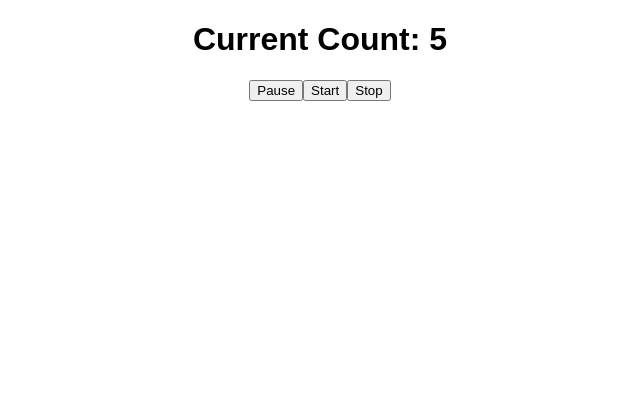
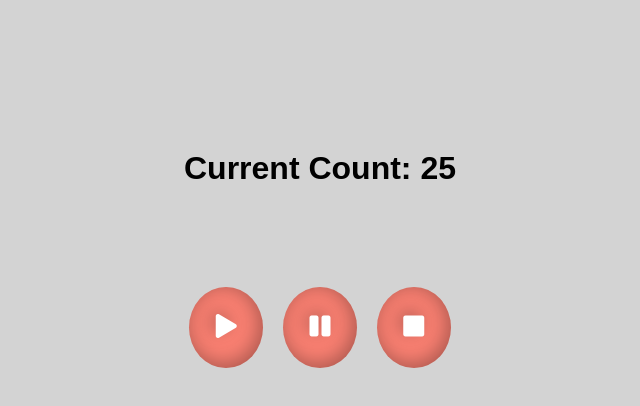
Before and after one commit to MatthieuNadeau96/Pomodoro-Timer, a React (Create React App) app: page / in a window 1280 px wide. Shown: the top 406 px of the page, without its empty margins (320-960 px from the left). Built offline with nearby package versions, Linux system fonts and the light colour scheme.

Commit message:
added button icons and messed with the styling a bit

```diff
--- a/public/index.html
+++ b/public/index.html
@@ -1,11 +1,12 @@
 <!DOCTYPE html>
-<html lang="en">
+<html style="background-color: lightgrey;" lang="en">
   <head>
     <meta charset="utf-8">
     <meta name="viewport" content="width=device-width, initial-scale=1, shrink-to-fit=no">
     <meta name="theme-color" content="#000000">
     <link rel="manifest" href="%PUBLIC_URL%/manifest.json">
-    <title>React App</title>
+    <link rel="stylesheet" href="https://use.fontawesome.com/releases/v5.3.1/css/all.css" integrity="sha384-mzrmE5qonljUremFsqc01SB46JvROS7bZs3IO2EmfFsd15uHvIt+Y8vEf7N7fWAU" crossorigin="anonymous">
+    <title>Pomodoro Timer</title>
   </head>
   <body>
     <noscript>
--- a/src/App.css
+++ b/src/App.css
@@ -1,28 +1,34 @@
 .App {
   text-align: center;
+  height: 100%;
+  padding: 50px 0;
 }
 
-.App-logo {
-  animation: App-logo-spin infinite 20s linear;
-  height: 80px;
+.counter {
+  margin: 100px auto;
 }
 
-.App-header {
-  background-color: #222;
-  height: 150px;
-  padding: 20px;
+.actionBtn {
+  padding: 1.1em;
+  border-radius: 100%;
+  cursor: pointer;
+  border: none;
+  text-shadow: -4px -4px 18px rgba(0, 0, 0, 0.28);
+  box-shadow: inset -3px -3px 20px rgba(0, 0, 0, 0.33);
+  margin: 0 10px;
+  background-color: salmon;
   color: white;
+  font-size: 1.5em;
+  transition: 100ms ease-out;
 }
-
-.App-title {
-  font-size: 1.5em;
+.actionBtn:hover {
+  color: #eee;
 }
-
-.App-intro {
-  font-size: large;
+.actionBtn:active {
+  color: #ddd;
+  text-shadow: inset 4px 4px 18px rgba(0, 0, 0, 0.28);
+  box-shadow: inset 3px 3px 20px rgba(0, 0, 0, 0.33);
 }
-
-@keyframes App-logo-spin {
-  from { transform: rotate(0deg); }
-  to { transform: rotate(360deg); }
+.actionBtn:focus {
+  outline: 0;
 }
--- a/src/components/Timer.js
+++ b/src/components/Timer.js
@@ -3,7 +3,7 @@ import React, { Component } from 'react';
 class Timer extends Component {
 
   state = {
-    count: 5,
+    count: 25,
 
     workTime: true,
     breakTime: false,
@@ -15,10 +15,10 @@ class Timer extends Component {
     const {count} = this.state
     return (
       <div>
-        <h1>Current Count: {count}</h1>
-        <button onClick={this.pauseTimer}>Pause</button>
-        <button onClick={this.startTimer}>Start</button>
-        <button onClick={this.stopTimer}>Stop</button>
+        <h1 className="counter">Current Count: {count}</h1>
+        <button className="play actionBtn" onClick={this.startTimer}><i class="fas fa-play"></i></button>
+        <button className="pause actionBtn" onClick={this.pauseTimer}><i class="fas fa-pause"></i></button>
+        <button className="stop actionBtn" onClick={this.stopTimer}><i class="fas fa-stop"></i></button>
       </div>
     );
   }
@@ -27,9 +27,9 @@ class Timer extends Component {
   startTimer = () => {
     const {workTimer, breakTimer, bigBreakTimer} = this.props
     const {workTime, breakTime, bigBreakTime} = this.state
+
     if(workTime) {
       this.setState({ count: workTimer })
-
       this.myInterval = setInterval(() => {
         if(this.state.count === 0) {
           // ding alarm
@@ -41,10 +41,9 @@ class Timer extends Component {
           }))
         }
       }, 1000)
-
-    } else if (breakTime) {
+    }
+    else if (breakTime) {
       this.setState({ count: breakTimer })
-
       this.myInterval = setInterval(() => {
         if(this.state.count === 0) {
           // ding alarm
@@ -56,9 +55,9 @@ class Timer extends Component {
           }))
         }
       }, 1000)
-    } else if (bigBreakTime) {
+    }
+    else if (bigBreakTime) {
       this.setState({ count: bigBreakTimer })
-
       this.myInterval = setInterval(() => {
         if(this.state.count === 0) {
           // ding alarm
--- a/src/index.css
+++ b/src/index.css
@@ -2,4 +2,11 @@ body {
   margin: 0;
   padding: 0;
   font-family: sans-serif;
+  height: 100%;
+  width: 100%;
 }
+
+html {
+  height: 100%;
+  width: 100%;
+}
```
